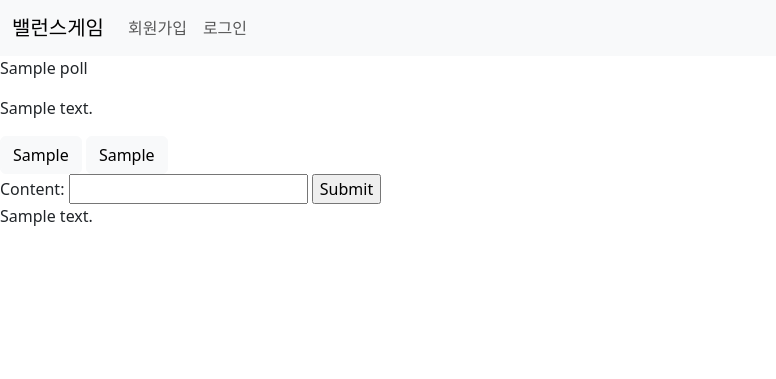
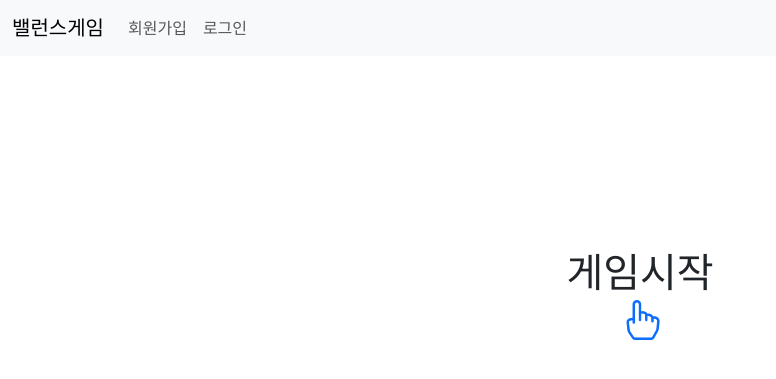
Before and after one commit to 1016wjd/balance, a Django app: page /polls/ in a window 1280 px wide. Shown: the top 379 px of the page, without its empty margins (0-776 px from the left). Run offline with Django 4.2, Linux system fonts and the light colour scheme; tables that the repository leaves empty hold one stand-in row (values such as "Sample post").

Commit message:
김현정

```diff
--- a/polls/models.py
+++ b/polls/models.py
@@ -7,6 +7,7 @@ class Poll(models.Model):
     content = models.TextField()
     Q1 = models.TextField()
     Q2 = models.TextField()
+    #id =
     #comment_set =
 
 class Comment(models.Model):
--- a/polls/templates/index.html
+++ b/polls/templates/index.html
@@ -1,23 +1,13 @@
 {% extends 'base.html' %}
 
 {% block body %}
-    {% for poll in polls %}
-        <p>{{poll.title}}</p>
-        <p>{{poll.content}}</p>
-        <button type="button" class="btn btn-light">{{poll.Q1}}</button>
-        <button type="button" class="btn btn-light">{{poll.Q2}}</button>
-
-        <form action="{% url 'polls:comment' poll_id=poll.id %}" method="POST">
-            {% csrf_token %}
-            {{comment_form}}
-            <input type="submit">
-        </form>
-
-        {% for comment in poll.comment_set.all %}
-            <p>{{comment.content}}</p>
-        {% endfor %}
-    {% endfor %}
-
-
+        <h1>
+            </br>
+            </br>
+            </br>
+            </br>
+            게임시작 </br>
+            <a href="{% url 'polls:game' poll_id=1 %}"><i  class="bi bi-hand-index"></i></a>
+        </h1>
 
 {% endblock %}
--- a/polls/urls.py
+++ b/polls/urls.py
@@ -7,6 +7,9 @@ app_name = 'polls'
 
 urlpatterns = [
     path('', views.index, name='index'),
+    # path('game/', views.game, name='game'),
+    path('<int:poll_id>/game', views.game, name='game'),
     path('<int:poll_id>/comments/', views.comment, name='comment'),
 
+
 ]
--- a/polls/views.py
+++ b/polls/views.py
@@ -23,4 +23,17 @@ def comment(request, poll_id):
             comment = comment_form.save(commit=False)
             comment.poll_id = poll_id
             comment.save()
-            return redirect('polls:index')
+            return redirect('polls:game')
+
+
+
+def game(request,poll_id):
+    poll = Poll.objects.get(id=poll_id)
+    comment_form = CommentForm()
+
+    context = {
+        'poll': poll,
+        'comment_form': comment_form,
+    }
+
+    return render(request, 'game.html', context)
--- a/templates/base.html
+++ b/templates/base.html
@@ -5,6 +5,11 @@
     <meta name="viewport" content="width=device-width, initial-scale=1.0">
     <title>Document</title>
     <link href="https://cdn.jsdelivr.net/npm/bootstrap@5.3.1/dist/css/bootstrap.min.css" rel="stylesheet" integrity="sha384-4bw+/aepP/YC94hEpVNVgiZdgIC5+VKNBQNGCHeKRQN+PtmoHDEXuppvnDJzQIu9" crossorigin="anonymous">
+    <link rel="stylesheet" href="https://cdn.jsdelivr.net/npm/bootstrap-icons@1.10.5/font/bootstrap-icons.css">
+    <style>
+        h1 { text-align: center; }
+        a { text-align: center; }
+    </style>
 </head>
 <body>
     {% include '_nav.html' %}
```
Also changed, not shown: polls/templates/game.html (added, +25 -0 lines).
